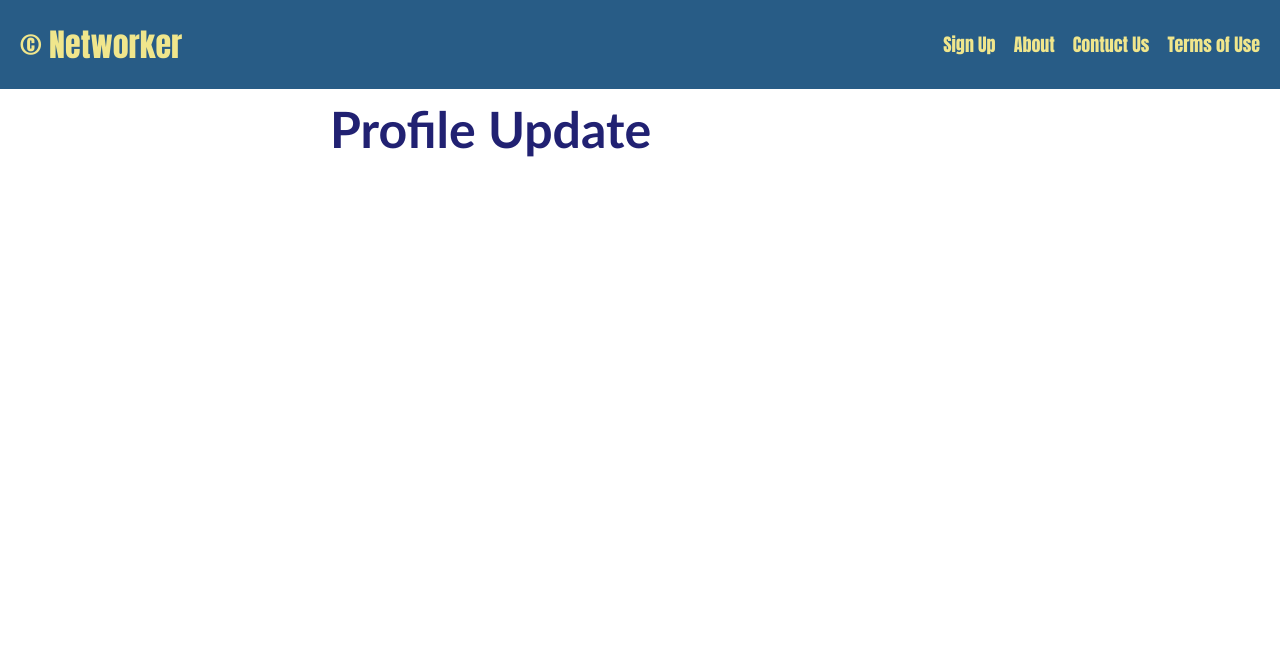
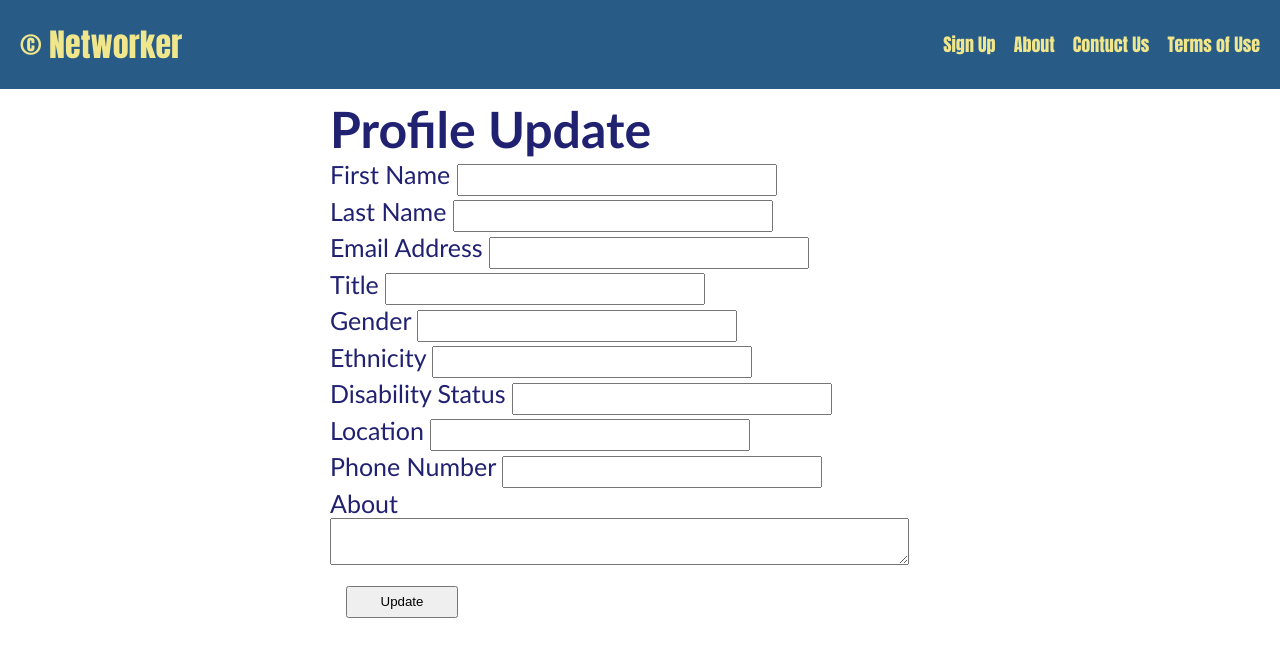
Before and after one commit to aslamovamir/independent-study-project-networker, a Flask app: page /update_profile in a window 1280 px wide. Shown: the top 657 px of the page. Run offline with Flask 2, Linux system fonts and the light colour scheme.

Commit message:
profile update implemented

```diff
--- a/source/app.py
+++ b/source/app.py
@@ -1,6 +1,7 @@
 from flask import Flask, render_template, session, request, redirect, flash, url_for
 from backend.helpers.AuthenticationHelper import AuthenticationHelper
 from backend.model.user.User import User
+from backend.model.user.Profile import Profile
 from backend.model.user.UserModelHelper import UserModelHelper
 from backend.database.UserDBActions import UserDBActions
 from backend.helpers.MenuHelper import MenuHelper
@@ -106,8 +107,43 @@ def dashboard():
     return render_template('dashboard.html')
 
 
-@app.route('/update_profile')
+@app.route('/update_profile', methods=['POST', 'GET'])
 def update_profile():
+    if request.method == "POST":
+        global LoggedUser
+        print(LoggedUser)
+        # get the entries form the form and update the profile
+        LoggedUser.FirstName = request.form.get('first-name')
+        LoggedUser.LastName = request.form.get('last-name')
+        LoggedUser.Email = request.form.get('email')
+
+        # to update profile, first need to check if the user already had a profile
+        profile: Profile = None
+        if LoggedUser.Profile != None and LoggedUser.Profile != Profile():
+            profile = LoggedUser.Profile
+        else:
+            profile = Profile()
+
+        # now update the attributes of the profile
+        profile.Title = request.form.get('title')
+        profile.About = request.form.get('about')
+        profile.Gender = request.form.get('gender')
+        profile.Ethnicity = request.form.get('ethnicity')
+        profile.DisabilityStatus = request.form.get('disability-status')
+        profile.Location = request.form.get('location')
+        profile.PhoneNumber = request.form.get('phone-number')
+
+        # now assign the profile variable to the logged user's profile
+        LoggedUser.Profile = profile
+        # now update the user in the database
+        try:
+            operationResult: bool = UserDBActions.UpdateUser(user=LoggedUser)
+            if operationResult == False: raise Exception()
+            else:
+                return render_template('dashboard.html', loggedUser=LoggedUser)
+        except Exception as e:
+                    MenuHelper.DisplayErrorException(exception=e, errorSource="update_profile:UpdateUser")
+
     return render_template('update_profile.html', loggedUser=LoggedUser)
 
 
--- a/source/backend/database/UserDBActions.py
+++ b/source/backend/database/UserDBActions.py
@@ -26,7 +26,6 @@ class UserDBActions:
             if (responseListed == None): return None
             users: list[User] = []
             for user in responseListed:
-                print(user.val())
                 if user == None: continue
                 else: users.append(User.HydrateUser(user))
 
--- a/source/backend/model/user/Profile.py
+++ b/source/backend/model/user/Profile.py
@@ -54,7 +54,6 @@ class Education:
 
 @dataclass
 class Profile:
-    Id: str = ""
     Title: str = ""
     About: str = ""
     Gender: str = ""
@@ -67,7 +66,6 @@ class Profile:
 
     def HydrateProfile(profile: dict):
         return Profile(
-            Id = ProfileHydrator.HydrateProp(profile, "Id"),
             Title = ProfileHydrator.HydrateProp(profile, "Title"),
             About = ProfileHydrator.HydrateProp(profile, "About"),
             Gender = ProfileHydrator.HydrateProp(profile, "Gender"),
@@ -91,7 +89,6 @@ class Profile:
                 self.ExperienceList = []
 
             return {
-                'Id': str(self.Id),
                 'Title': str(self.Title),
                 'About': str(self.About),
                 'Gender': str(self.Gender),
@@ -110,7 +107,6 @@ class ProfileHydrator:
 
     # A dictionary to maintain the Profile entity's property name (key) and its type (value).
     _profileAttributes: dict[str, str] = {
-        "Id": "str",
         "Title": "str",
         "About": "str",
         "Gender": "str",
--- a/source/templates/update_profile.html
+++ b/source/templates/update_profile.html
@@ -19,7 +19,39 @@
         </nav>
         <div class="container">
             <h1>Profile Update</h1>
-
+            <form action='/update_profile' method='POST'>
+                <label for="first-name">First Name</label>
+                <input class="inputs" type="text" name="first-name" >
+                <br />
+                <label for="last-name">Last Name</label>
+                <input class="inputs" type="text" name="last-name" >
+                <br />
+                <label for="email">Email Address</label>
+                <input class="inputs" type="email" name="email">
+                <br />
+                <label for="title">Title</label>
+                <input class="inputs" type="text" name="title" >
+                <br />
+                <label for="gender">Gender</label>
+                <input class="inputs" type="text" name="gender" >
+                <br />
+                <label for="ethnicity">Ethnicity</label>
+                <input class="inputs" type="text" name="ethnicity" >
+                <br />
+                <label for="disability-status">Disability Status</label>
+                <input class="inputs" type="text" name="disability-status" >
+                <br />
+                <label for="location">Location</label>
+                <input class="inputs" type="text" name="location" >
+                <br />
+                <label for="phone-number">Phone Number</label>
+                <input class="inputs" type="text" name="phone-number" >
+                <br />
+                <label for="about">About</label><br />
+                <textarea id="about" name="about" rows="3" cols="70"></textarea>
+                <br />
+                <button class="submit" type="submit">Update</button>
+            </form>
         </div>
     </body>
 </html>
```
